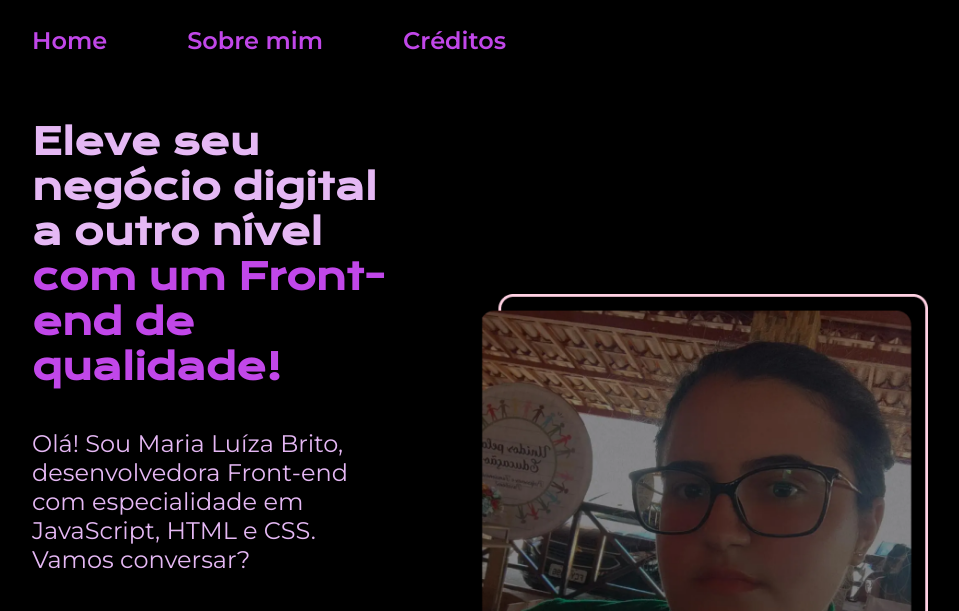
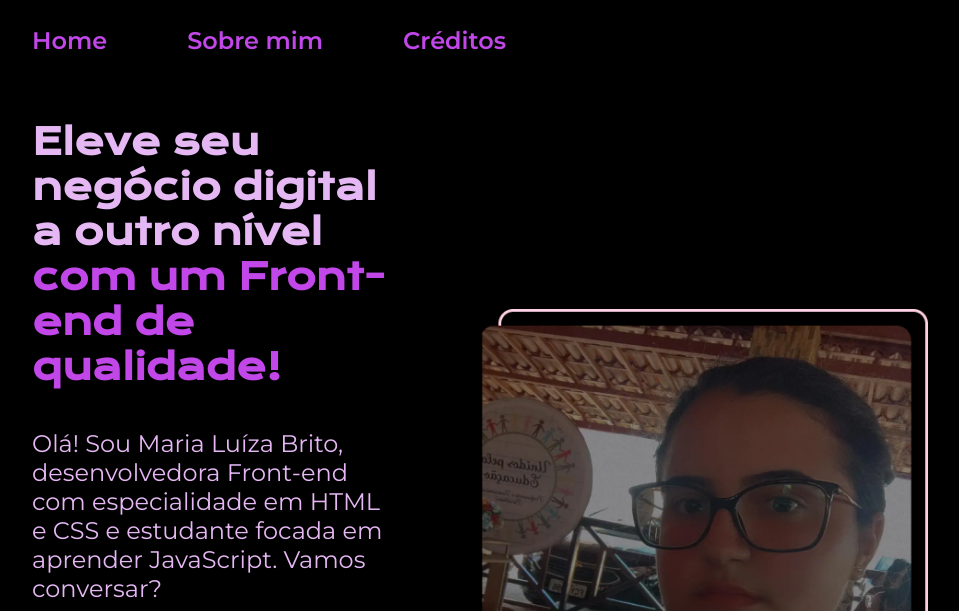
Before and after one commit to MarLuaz/Html-Meu-Portfolio, a plain HTML site: page index.html in a window 1280 px wide. Shown: the top 611 px of the page, without its empty margins (160-1119 px from the left). Drawn offline with nearby package versions, Linux system fonts and the light colour scheme.

Commit message:
Update index.html

```diff
--- a/index.html
+++ b/index.html
@@ -18,7 +18,7 @@
     <main class="apresentacao">
         <section class="apresentacao__conteudo">
             <h1 class="apresentacao__conteudo__titulo">Eleve seu negócio digital a outro nível <strong class="titulo-destaque">com um Front-end de qualidade!</strong></h1>
-            <p class="apresentacao__conteudo__texto">Olá! Sou Maria Luíza Brito, desenvolvedora Front-end com especialidade em JavaScript, HTML e CSS. Vamos conversar?
+            <p class="apresentacao__conteudo__texto">Olá! Sou Maria Luíza Brito, desenvolvedora Front-end com especialidade em HTML e CSS e estudante focada em aprender JavaScript. Vamos conversar?
             </p>
         <div class="apresentacao__links">
             <h2 class="apresentacao__links__subtitulo">Acesse minhas redes:</h2>
```
